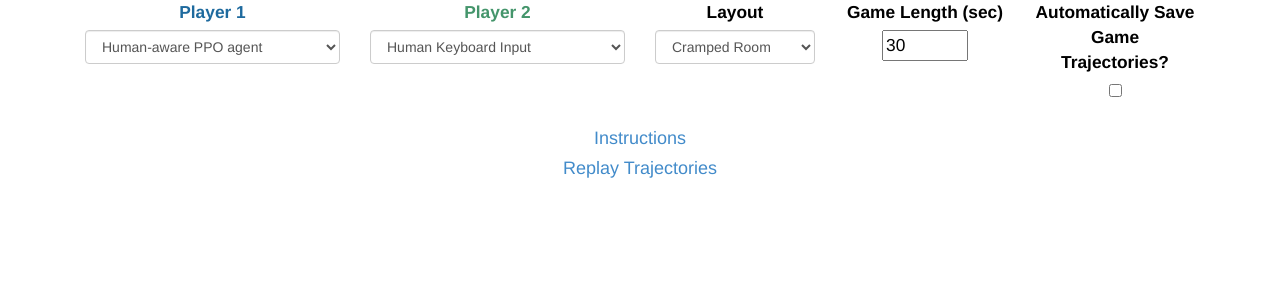
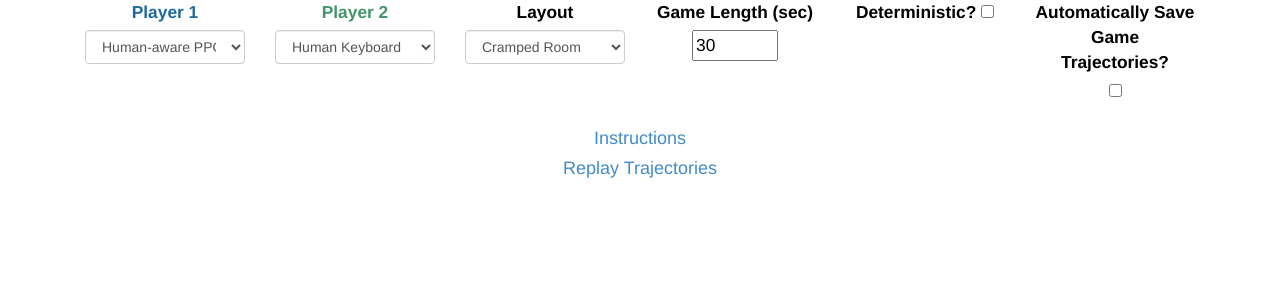
Before and after one commit to bitbanger/overcooked-demo, a Node server app: page / in a window 1280 px wide. Shown: the top 300 px of the page. Run offline with Node 20, Linux system fonts and the light colour scheme; some libraries are stand-ins or nearby versions.

Commit message:
Add determinism checkbox

```diff
--- a/static/js/demo/index.js
+++ b/static/js/demo/index.js
@@ -73,6 +73,7 @@ function startGame(endOfGameCallback) {
     // let gameserverio = new GameServerIO({HOST});
 
     let players = [$("#playerZero").val(), $("#playerOne").val()];
+    let deterministic = $("#deterministic").is(':checked');
     let saveTrajectory = $("#saveTrajectories").is(':checked');
     if (players[0] == 'human' && players[1] == 'human')
     {
@@ -93,8 +94,8 @@ function startGame(endOfGameCallback) {
 
 
     $("#overcooked").empty();
-    getOvercookedPolicy(players[0], layout_name, 0).then(function(npc_policy_zero) {
-        getOvercookedPolicy(players[1], layout_name, 1).then(function(npc_policy_one) {
+    getOvercookedPolicy(players[0], layout_name, 0, deterministic).then(function(npc_policy_zero) {
+        getOvercookedPolicy(players[1], layout_name, 1, deterministic).then(function(npc_policy_one) {
             let player_index = null;
             let npc_policies = {0: npc_policy_zero, 1: npc_policy_one};
             if (npc_policies[0] == null) {
--- a/static/js/demo/js/load_tf_model.js
+++ b/static/js/demo/js/load_tf_model.js
@@ -45,7 +45,6 @@ export default function getOvercookedPolicy(model_type, layout_name, playerIndex
 		    action_index = argmax(action_probs);
 		}
 		else {
-		    // will happen if use_argmax == false or if use_argmax == undefined
 		    action_index = sampleIndexFromCategorical(action_probs)
 		}
 
--- a/views/demo.ejs
+++ b/views/demo.ejs
@@ -25,7 +25,7 @@
     <form>
       <div class="container">
       <div class="row text-center">
-	<div class="form-group col-lg-3">
+	<div class="form-group col-lg-2">
 	  <label for="playerZero" style="color:#1E6A9E">Player 1</label>
 	  <select class="form-control" id="playerZero">
 	    <option value="ppo_bc">Human-aware PPO agent</option>
@@ -34,7 +34,7 @@
       <option value="human">Human Keyboard Input</option>
 	  </select>
 	</div>
-  <div class="form-group col-lg-3">
+  <div class="form-group col-lg-2">
     <label for="playerOne" style="color:#44956B">Player 2</label>
     <select class="form-control" id="playerOne">
       <option value="human">Human Keyboard Input</option>
@@ -59,6 +59,10 @@
     <input type="number" id="gameTime" value="30" min="1" max="1800">
   </div>
   <div class="form-group col-lg-2">
+    <label for="layout">Deterministic?</label>
+    <input type="checkbox" id="deterministic" name="deterministic">
+  </div>
+  <div class="form-group col-lg-2">
     <label for="layout">Automatically Save Game Trajectories?</label>
     <input type="checkbox" id="saveTrajectories" name="saveTrajectories">
   </div>
```
